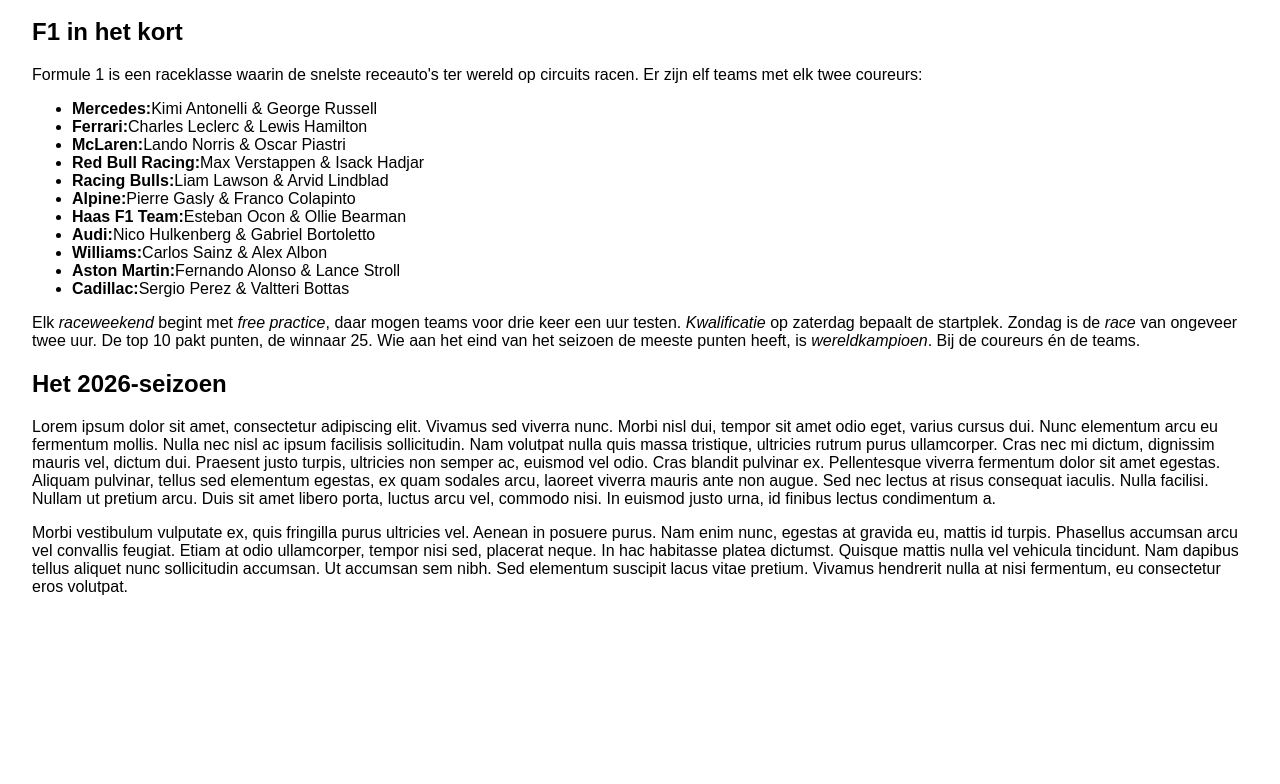
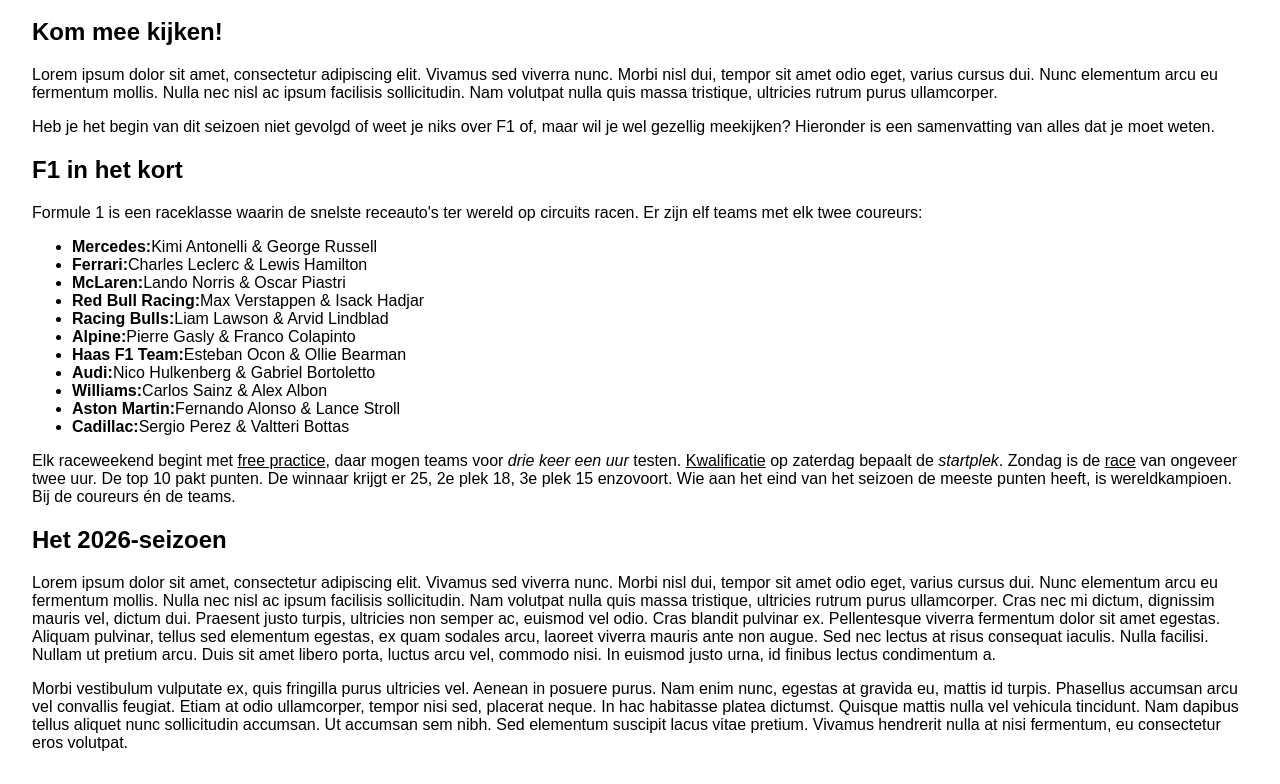
Before and after one commit to immewilhelmus/ImmeWilhelmus_HTML2_Bouwen, a plain HTML site: page index.html in a window 1280 px wide. Shown: the part 72-856 px from the top of the page. Before the commit the page ends 800 px from the top, so only its background shows below. Drawn offline with Linux system fonts and the light colour scheme.

Commit message:
WebLab Run 20-11-2026 11:37:31 (UTC+01:00)

```diff
--- a/index.html
+++ b/index.html
@@ -9,6 +9,9 @@
 <body>
   <h1>Project watch party F1</h1>
   <script src="script.js"></script>
+  <h2>Kom mee kijken!</h2>
+  <p>Lorem ipsum dolor sit amet, consectetur adipiscing elit. Vivamus sed viverra nunc. Morbi nisl dui, tempor sit amet odio eget, varius cursus dui. Nunc elementum arcu eu fermentum mollis. Nulla nec nisl ac ipsum facilisis sollicitudin. Nam volutpat nulla quis massa tristique, ultricies rutrum purus ullamcorper.</p>
+  <p>Heb je het begin van dit seizoen niet gevolgd of weet je niks over F1 of, maar wil je wel gezellig meekijken? Hieronder is een samenvatting van alles dat je moet weten.</p>
   <h2>F1 in het kort</h2>
   <p>Formule 1 is een raceklasse waarin de snelste receauto's ter wereld op circuits racen. Er zijn elf teams met elk twee coureurs:</p>
   <ul>
@@ -22,9 +25,9 @@
     <li><b>Audi:</b>Nico Hulkenberg & Gabriel Bortoletto</li> <li><b>Williams:</b>Carlos Sainz & Alex Albon</li>
     <li><b>Aston Martin:</b>Fernando Alonso & Lance Stroll</li> <li><b>Cadillac:</b>Sergio Perez & Valtteri Bottas</li>
   </ul>
-  <p>Elk <em>raceweekend</em> begint met <em>free practice</em>, daar mogen teams voor drie keer een uur testen. <em>Kwalificatie</em> op zaterdag bepaalt de startplek. Zondag is de <em>race</em> van ongeveer twee uur. De top 10 pakt punten, de winnaar 25. Wie aan het eind van het seizoen de meeste punten heeft, is <em>wereldkampioen</em>. Bij de coureurs én de teams.</p>
+  <p>Elk raceweekend begint met <u>free practice</u>, daar mogen teams voor <em>drie keer een uur</em> testen. <u>Kwalificatie</u> op zaterdag bepaalt de <em>startplek</em>. Zondag is de <u>race</u> van ongeveer twee uur. De top 10 pakt punten. De winnaar krijgt er 25, 2e plek 18, 3e plek 15 enzovoort. Wie aan het eind van het seizoen de meeste punten heeft, is wereldkampioen. Bij de coureurs én de teams.</p>
   <h2>Het 2026-seizoen</h2>
-  <p>Lorem ipsum dolor sit amet, consectetur adipiscing elit. Vivamus sed viverra nunc. Morbi nisl dui, tempor sit amet odio eget, varius cursus dui. Nunc elementum arcu eu fermentum mollis. Nulla nec nisl ac ipsum facilisis sollicitudin. Nam volutpat nulla quis massa tristique, ultricies rutrum purus ullamcorper. Cras nec mi dictum, dignissim mauris vel, dictum dui. Praesent justo turpis, ultricies non semper ac, euismod vel odio. Cras blandit pulvinar ex. Pellentesque viverra fermentum dolor sit amet egestas. Aliquam pulvinar, tellus sed elementum egestas, ex quam sodales arcu, laoreet viverra mauris ante non augue. Sed nec lectus at risus consequat iaculis. Nulla facilisi. Nullam ut pretium arcu. Duis sit amet libero porta, luctus arcu vel, commodo nisi. In euismod justo urna, id finibus lectus condimentum a.</p
+  <p>Lorem ipsum dolor sit amet, consectetur adipiscing elit. Vivamus sed viverra nunc. Morbi nisl dui, tempor sit amet odio eget, varius cursus dui. Nunc elementum arcu eu fermentum mollis. Nulla nec nisl ac ipsum facilisis sollicitudin. Nam volutpat nulla quis massa tristique, ultricies rutrum purus ullamcorper. Cras nec mi dictum, dignissim mauris vel, dictum dui. Praesent justo turpis, ultricies non semper ac, euismod vel odio. Cras blandit pulvinar ex. Pellentesque viverra fermentum dolor sit amet egestas. Aliquam pulvinar, tellus sed elementum egestas, ex quam sodales arcu, laoreet viverra mauris ante non augue. Sed nec lectus at risus consequat iaculis. Nulla facilisi. Nullam ut pretium arcu. Duis sit amet libero porta, luctus arcu vel, commodo nisi. In euismod justo urna, id finibus lectus condimentum a.</p>
 <p>Morbi vestibulum vulputate ex, quis fringilla purus ultricies vel. Aenean in posuere purus. Nam enim nunc, egestas at gravida eu, mattis id turpis. Phasellus accumsan arcu vel convallis feugiat. Etiam at odio ullamcorper, tempor nisi sed, placerat neque. In hac habitasse platea dictumst. Quisque mattis nulla vel vehicula tincidunt. Nam dapibus tellus aliquet nunc sollicitudin accumsan. Ut accumsan sem nibh. Sed elementum suscipit lacus vitae pretium. Vivamus hendrerit nulla at nisi fermentum, eu consectetur eros volutpat.</p>
 </body>
 </html>
```
Also changed, not shown: 1 other file.
